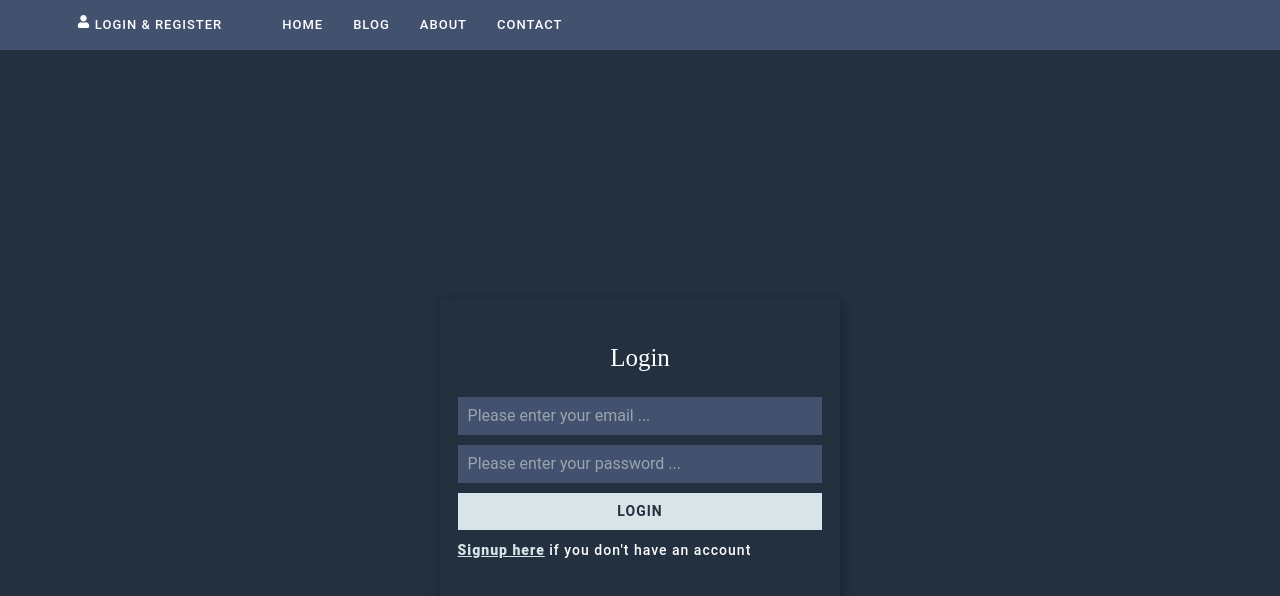
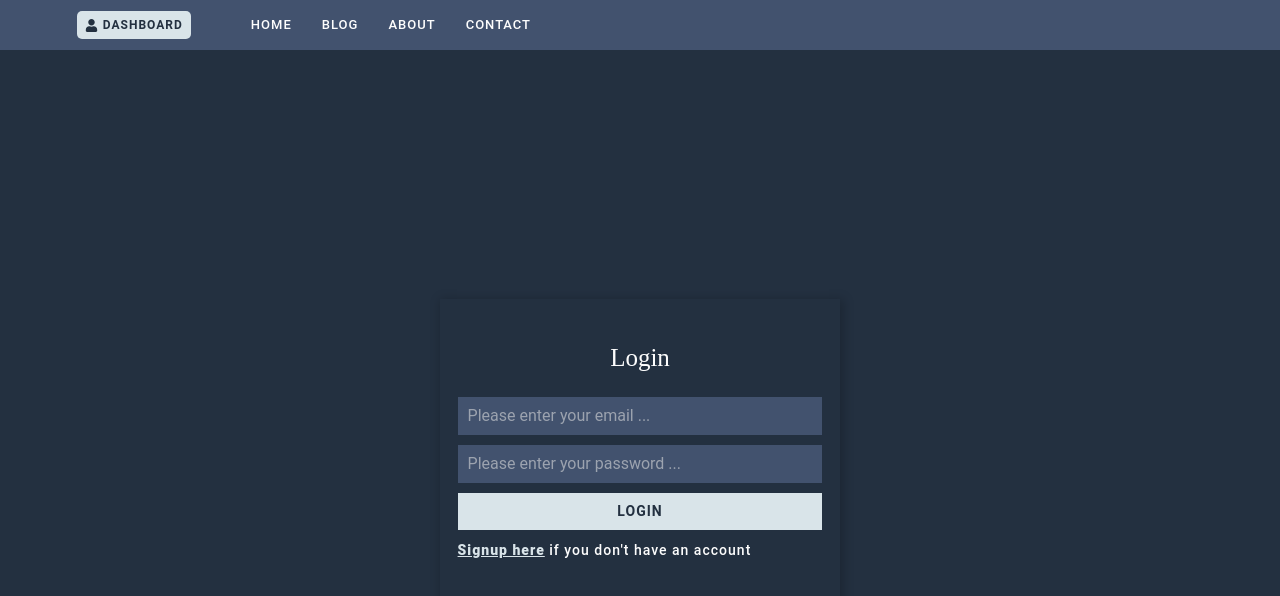
Before and after one commit to behnamhamidi1991/dashboard, a Next.js app: page /login in a window 1280 px wide. Shown: the top 596 px of the page. Built offline with nearby package versions, Linux system fonts and the light colour scheme.

Commit message:
private routing

```diff
--- a/src/app/api/users/me/route.ts
+++ b/src/app/api/users/me/route.ts
@@ -1,4 +1,4 @@
-import { getDataFromToken } from "@/helpers/getDataFrom Token";
+import { getDataFromToken } from "@/helpers/getDataFromToken";
 import { connectDB } from "@/database/dbConfig";
 import { NextRequest, NextResponse } from "next/server";
 import User from "@/models/userModel";
--- a/src/app/dashboard/page.tsx
+++ b/src/app/dashboard/page.tsx
@@ -1,5 +1,5 @@
 "use client";
-import React from "react";
+import React, { useEffect } from "react";
 import "./dashboard.css";
 import { useRouter } from "next/navigation";
 import axios from "axios";
@@ -8,6 +8,8 @@ import { toast } from "react-toastify";
 const Dashboard = () => {
   const router = useRouter();
   const [data, setData] = React.useState("nothing");
+
+  useEffect(() => {}, [data]);
 
   const onLogout = async () => {
     try {
--- a/src/app/login/page.tsx
+++ b/src/app/login/page.tsx
@@ -14,6 +14,8 @@ const LoginPage = () => {
     email: "",
     password: "",
   });
+
+  useEffect(() => {}, [user]);
 
   const onLogin = async (e) => {
     e.preventDefault();
@@ -39,7 +41,7 @@ const LoginPage = () => {
 
         <div className="inputcontainer">
           <input
-            type="text"
+            type="email"
             placeholder="Please enter your email ..."
             value={user.email}
             onChange={(e) => setUser({ ...user, email: e.target.value })}
--- a/src/components/Header/Header.tsx
+++ b/src/components/Header/Header.tsx
@@ -8,7 +8,7 @@ const Header = () => {
     <header className="header">
       <Link href="/dashboard" className="header-user">
         <FaUser />
-        <p>Login & Register</p>
+        <p>Dashboard</p>
       </Link>
       <ul className="nav-links">
         <li>
--- a/src/components/Header/header.css
+++ b/src/components/Header/header.css
@@ -14,12 +14,22 @@
 
 .header-user {
   display: flex;
+  align-items: center;
   gap: 5px;
   text-transform: uppercase;
   font-size: 13px;
   letter-spacing: 1px;
   cursor: pointer;
   font-weight: 500;
+  background-color: var(--light-color);
+  color: var(--primary-color);
+  padding: 5px 8px;
+  border-radius: 5px;
+}
+
+.header-user p {
+  font-size: 12px;
+  font-weight: 700;
 }
 
 .header-user:hover {
--- a/src/app/middleware/middleware.ts
+++ b/src/middleware.ts
@@ -1,10 +1,10 @@
-import { NextResponse } from "next/server";
-import type { NextRequest } from "next/server";
+import { NextResponse, NextRequest } from "next/server";
 
 export function middleware(request: NextRequest) {
   const path = request.nextUrl.pathname;
 
   const isPublicPath = path === "/login" || path === "/signup";
+  const isPrivate = path === "/dashboard";
 
   const token = request.cookies.get("token")?.value || "";
 
@@ -12,12 +12,12 @@ export function middleware(request: NextRequest) {
     return NextResponse.redirect(new URL("/dashboard", request.nextUrl));
   }
 
-  if (!isPublicPath && !token) {
+  if (isPrivate && !token) {
     return NextResponse.redirect(new URL("/login", request.nextUrl));
   }
 }
 
 // See "Matching Paths" below to learn more
 export const config = {
-  matcher: ["/dashboard", "/login"],
+  matcher: ["/dashboard", "/login", "/signup"],
 };
```
Also changed, not shown: src/helpers/getDataFromToken.ts (renamed from src/helpers/getDataFrom Token.ts).
